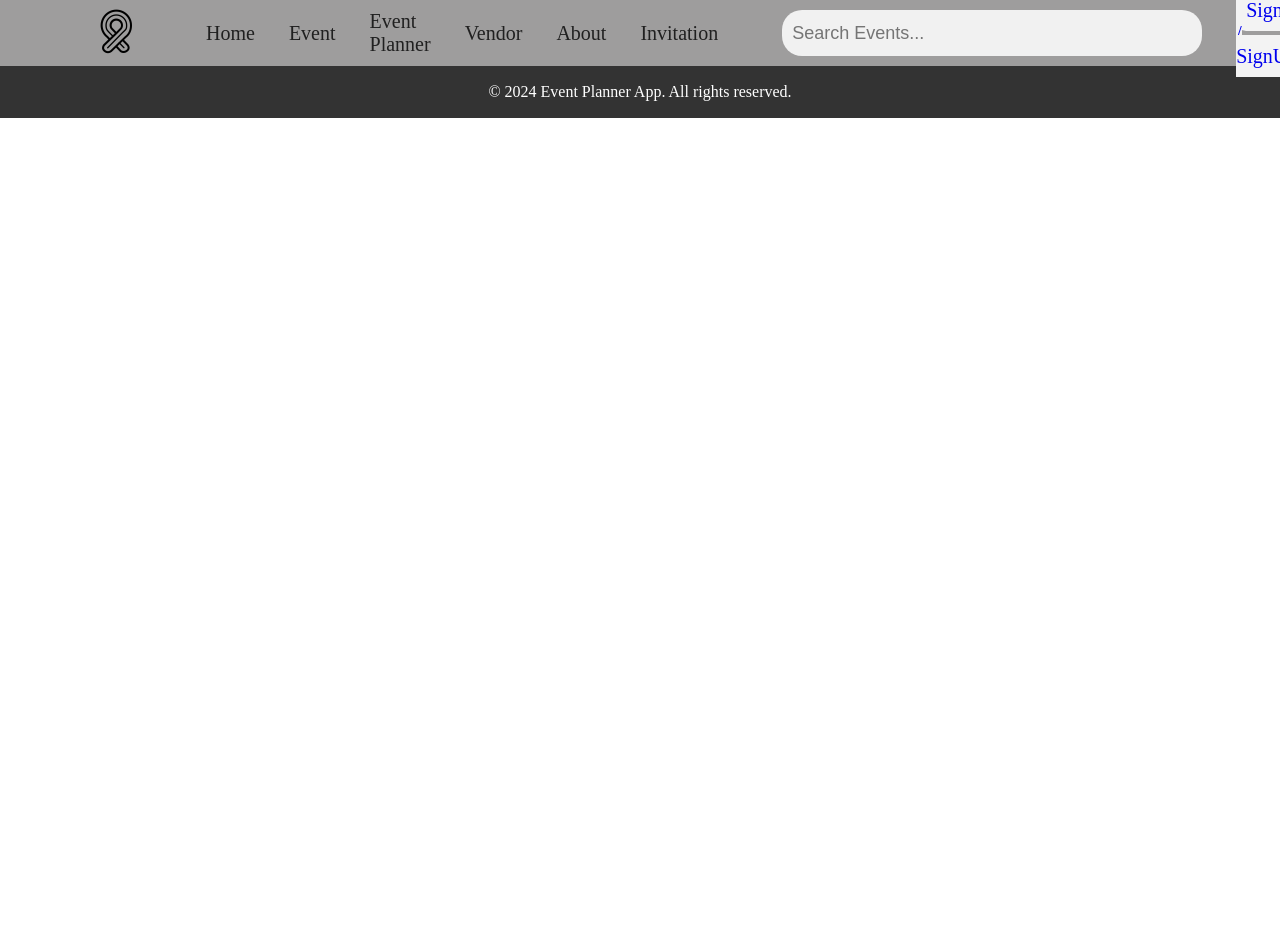
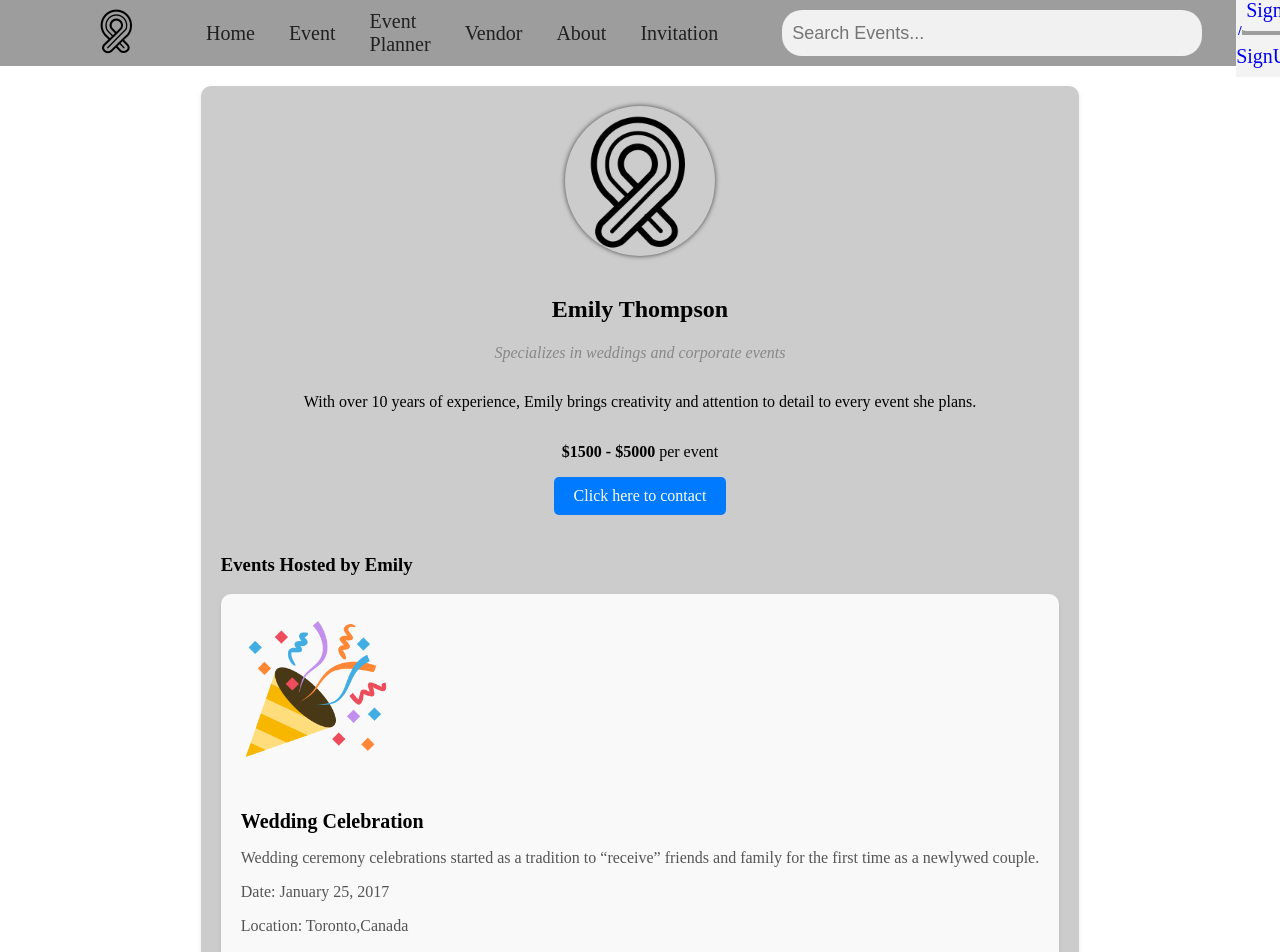
Before and after one commit to rohanbindelowar/EventPlanner, a React (Create React App) app: page /EventPlanner/plannerProfile in a window 1280 px wide. Shown: the top 952 px of the page. Before the commit the page ends 800 px from the top, so only its background shows below. Built offline with nearby package versions, Linux system fonts and the light colour scheme.

Commit message:
PlannerProfile Page Created

```diff
--- a/src/App.js
+++ b/src/App.js
@@ -12,6 +12,7 @@ import { Invitation } from "./Pages/Invitation/Invitation";
 import { Vendor } from "./Pages/Vendor/Vendor";
 import CreateEvent from "./Pages/HostEvent/EventHosting";
 import EventPlannerSignUp from "./Pages/BeEventPlanner";
+import { PlannerProfile } from "./Pages/PlannerProfile/PlannerProfile";
 
 function App() {
   const location = useLocation();
@@ -32,6 +33,7 @@ function App() {
         <Route path="/EventPlanner/event-planner" element={<EventPlanner />}></Route>
         <Route path="/EventPlanner/vendor" element={<Vendor/>}></Route>
         <Route path="/EventPlanner/about" element={<About/>}></Route>
+        <Route path="/EventPlanner/plannerProfile/" element={<PlannerProfile/>}></Route>
         <Route path="/EventPlanner/invitation" element={<Invitation/>}></Route>
         <Route path="/EventPlanner/hosting-event" element={<CreateEvent/>}></Route>
         <Route path="/EventPlanner/become-eventplanner" element={<EventPlannerSignUp/>}></Route>
--- /dev/null
+++ b/src/Pages/PlannerProfile/PlannerProfile.jsx
@@ -0,0 +1,42 @@
+import React from "react";
+import "./styles.css";
+import image from "../../images/png/logo.png"
+import celebration from "../../images/png/celebration.png"
+
+export const PlannerProfile = () => {
+  return (
+    <div className="container-planner">
+      <div className="host">
+        <img src={image} alt="Emily Thompson" className="profile"/>
+        <h2>Emily Thompson</h2>
+        <p class="specialization">
+          Specializes in weddings and corporate events
+        </p>
+        <p>
+          With over 10 years of experience, Emily brings creativity and
+          attention to detail to every event she plans.
+        </p>
+        <p>
+          <span class="rate">$1500 - $5000</span> per event
+        </p>
+        <a href="mailto:emily@example.com" class="contact-button">
+          Click here to contact
+        </a>
+
+        <div class="events">
+          <h3>Events Hosted by Emily</h3>
+          <div class="event">
+            <img src={celebration} alt="Event 1 by Emily" />
+            <h4>Wedding Celebration</h4>
+            <p>
+              Wedding ceremony celebrations started as a tradition to “receive”
+              friends and family for the first time as a newlywed couple.
+            </p>
+            <p>Date: January 25, 2017</p>
+            <p>Location: Toronto,Canada</p>
+          </div>
+        </div>
+      </div>
+    </div>
+  );
+};
--- /dev/null
+++ b/src/Pages/PlannerProfile/styles.css
@@ -0,0 +1,83 @@
+.container-planner {
+    margin: 20px;
+    display: flex;
+    justify-content: center;
+
+  }
+
+  .host {
+    display: flex;
+    flex-direction: column;
+    align-items: center;
+    background-color: #fff;
+    border-radius: 10px;
+    box-shadow: 0 2px 4px rgba(0, 0, 0, 0.1);
+    padding: 20px;
+    background: #cccccc;
+  }
+
+  .host img {
+    width: 150px;
+    height: 150px;
+    border-radius: 50%;
+    margin-bottom: 20px;
+    box-shadow: 0px 0px 5px rgb(66, 66, 66);
+  }
+
+  .host h2 {
+    font-size: 24px;
+    margin-bottom: 5px;
+  }
+
+  .specialization {
+    font-style: italic;
+    color: #888;
+    margin-bottom: 15px;
+  }
+
+  .rate {
+    font-weight: bold;
+  }
+
+  .contact-button {
+    display: inline-block;
+    padding: 10px 20px;
+    background-color: #007bff;
+    color: #fff;
+    text-decoration: none;
+    border-radius: 5px;
+    transition: background-color 0.3s ease;
+  }
+
+  .contact-button:hover {
+    background-color: #0056b3;
+  }
+
+  .events {
+    margin-top: 20px;
+  }
+
+  .event {
+    padding: 20px;
+    border-radius: 10px;
+    background-color: #f9f9f9;
+    margin-bottom: 15px;
+    box-shadow: 0 2px 4px rgba(0, 0, 0, 0.1);
+  }
+
+  .event img {
+    border: none;
+    border-radius: 5px;
+    margin-bottom: 15px;
+    box-shadow: none;
+  }
+
+  .event h4 {
+    font-size: 20px;
+    margin-bottom: 10px;
+  }
+
+  .event p {
+    color: #555;
+    margin-bottom: 10px;
+  }
--- a/src/components/Header/styles.css
+++ b/src/components/Header/styles.css
@@ -20,7 +20,6 @@ nav ul {
 
 nav ul li {
   display: inline;
-
   margin: 10px;
   padding: 0 7px;
 }
--- a/src/components/PlannerComponents/PlannerCard/PlannerCard.jsx
+++ b/src/components/PlannerComponents/PlannerCard/PlannerCard.jsx
@@ -1,53 +1,44 @@
 import React from "react";
 import "./styles.css";
 import image from "../../../images/png/myImage.jpg";
+import { NavLink } from "react-router-dom";
 
 export const PlannerCard = () => {
   return (
     <div>
       <section class="event-cards">
         <div class="container_card">
-          <div class="planner-card">
-            <img src={image} alt="" className="profile" />
+          <NavLink to="/EventPlanner/plannerProfile/" className="planner-card">
+            <div>
+              <img src={image} alt="" className="profile" />
+            </div>
             <div className="details">
               <h3>Rohan Bin </h3>
               <p>Top Planner</p>
               <p> Event Planner for 100+ years!</p>
             </div>
-          </div>
-          <div class="planner-card">
-            <img src={image} alt="" className="profile" />
+          </NavLink>
+          <NavLink to="/EventPlanner/plannerProfile/" className="planner-card">
+            <div>
+              <img src={image} alt="" className="profile" />
+            </div>
             <div className="details">
               <h3>Rohan Bin </h3>
               <p>Top Planner</p>
               <p> Event Planner for 100+ years!</p>
             </div>
-          </div>
-          <div class="planner-card">
-            <img src={image} alt="" className="profile" />
+          </NavLink>
+          <NavLink to="/EventPlanner/plannerProfile/" className="planner-card">
+            <div>
+              <img src={image} alt="" className="profile" />
+            </div>
             <div className="details">
               <h3>Rohan Bin </h3>
               <p>Top Planner</p>
               <p> Event Planner for 100+ years!</p>
             </div>
+          </NavLink>
           </div>
-          <div class="planner-card">
-            <img src={image} alt="" className="profile" />
-            <div className="details">
-              <h3>Rohan Bin </h3>
-              <p>Top Planner</p>
-              <p> Event Planner for 100+ years!</p>
-            </div>
-          </div>
-          <div class="planner-card">
-            <img src={image} alt="" className="profile" />
-            <div className="details">
-              <h3>Rohan Bin </h3>
-              <p>Top Planner</p>
-              <p> Event Planner for 100+ years!</p>
-            </div>
-          </div>
-        </div>
       </section>
     </div>
   );
--- a/src/components/PlannerComponents/PlannerCard/styles.css
+++ b/src/components/PlannerComponents/PlannerCard/styles.css
@@ -31,6 +31,7 @@
   transition: transform 0.3s ease;
   box-sizing: border-box;
   cursor: pointer;
+  text-decoration: none;
 }
 
 .planner-card:hover {
```
